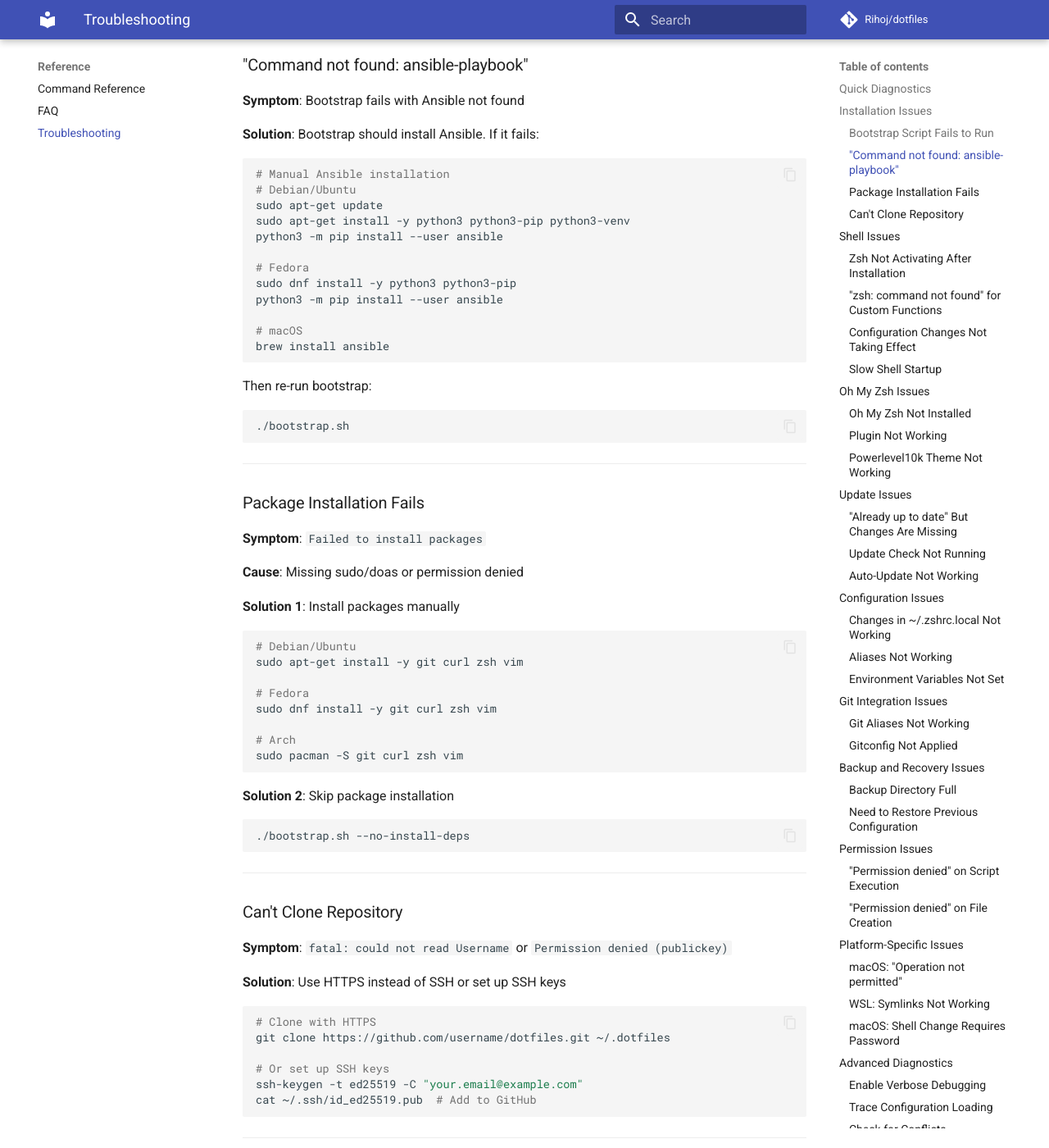
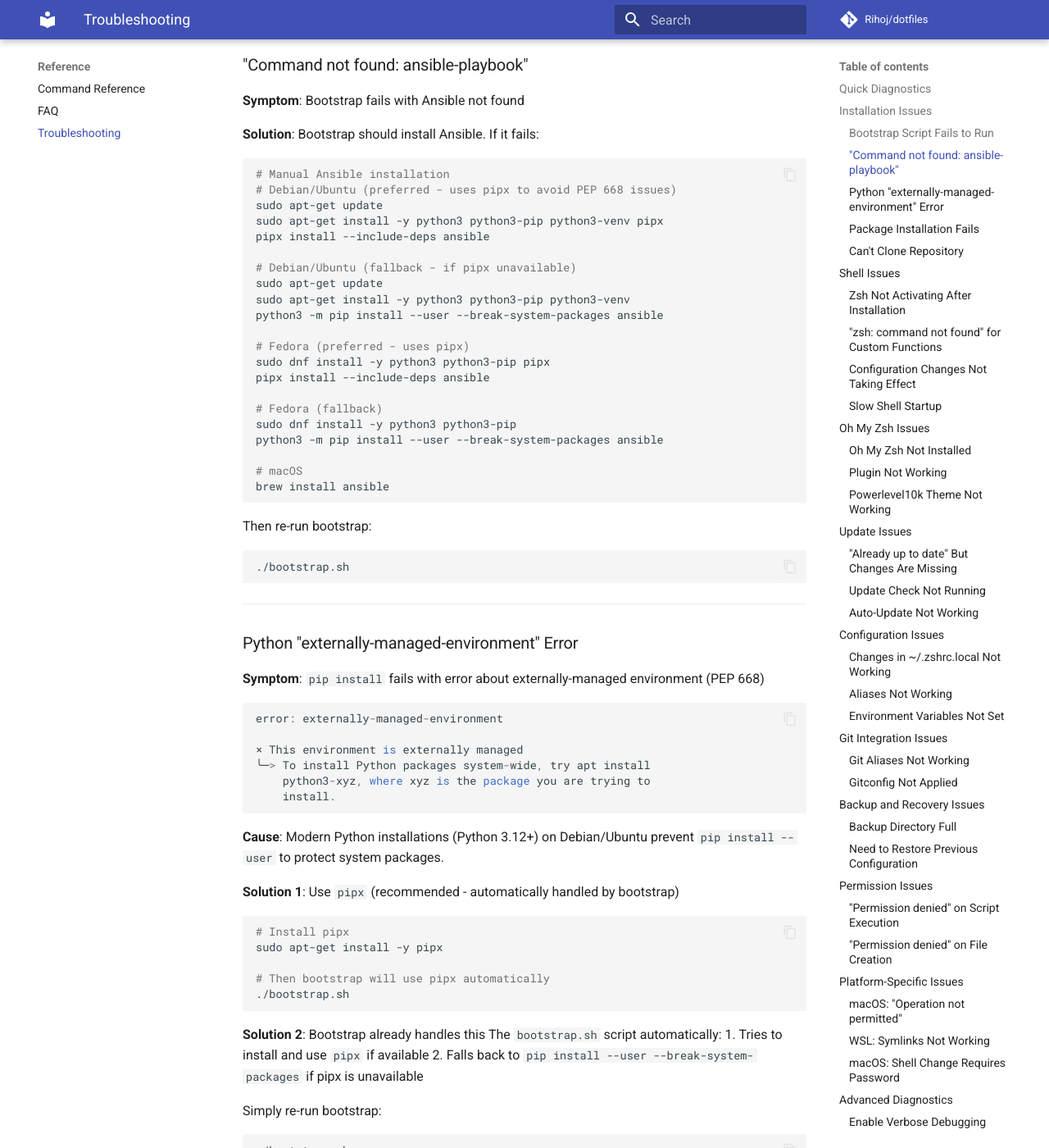
Before and after one commit to Rihoj/dotfiles, an MkDocs documentation site: the page built from docs/troubleshooting.md, in a window 1280 px wide and 1400 px high, scrolled down 1030 px. Shown: the whole window at 82% size. Built offline with MkDocs 1.6.1 and Material for MkDocs 9.7.7, drawn with Linux system fonts in a browser that asks for light colours; comment, search, counter and statistics services are not loaded; some of the changed text lies outside the part shown.

Commit message:
Update bootstrap.sh to support externally-managed Python (PEP 668)
Co-authored-by: Rihoj <1520296+Rihoj@users.noreply.github.com>

````diff
--- a/docs/troubleshooting.md
+++ b/docs/troubleshooting.md
@@ -50,14 +50,23 @@ chmod +x ~/.dotfiles/bootstrap.sh
 
 ```bash
 # Manual Ansible installation
-# Debian/Ubuntu
+# Debian/Ubuntu (preferred - uses pipx to avoid PEP 668 issues)
+sudo apt-get update
+sudo apt-get install -y python3 python3-pip python3-venv pipx
+pipx install --include-deps ansible
+
+# Debian/Ubuntu (fallback - if pipx unavailable)
 sudo apt-get update
 sudo apt-get install -y python3 python3-pip python3-venv
-python3 -m pip install --user ansible
+python3 -m pip install --user --break-system-packages ansible
 
-# Fedora
+# Fedora (preferred - uses pipx)
+sudo dnf install -y python3 python3-pip pipx
+pipx install --include-deps ansible
+
+# Fedora (fallback)
 sudo dnf install -y python3 python3-pip
-python3 -m pip install --user ansible
+python3 -m pip install --user --break-system-packages ansible
 
 # macOS
 brew install ansible
@@ -66,6 +75,48 @@ brew install ansible
 Then re-run bootstrap:
 ```bash
 ./bootstrap.sh
+```
+
+---
+
+### Python "externally-managed-environment" Error
+
+**Symptom**: `pip install` fails with error about externally-managed environment (PEP 668)
+
+```
+error: externally-managed-environment
+
+× This environment is externally managed
+╰─> To install Python packages system-wide, try apt install
+    python3-xyz, where xyz is the package you are trying to
+    install.
+```
+
+**Cause**: Modern Python installations (Python 3.12+) on Debian/Ubuntu prevent `pip install --user` to protect system packages.
+
+**Solution 1**: Use `pipx` (recommended - automatically handled by bootstrap)
+```bash
+# Install pipx
+sudo apt-get install -y pipx
+
+# Then bootstrap will use pipx automatically
+./bootstrap.sh
+```
+
+**Solution 2**: Bootstrap already handles this
+The `bootstrap.sh` script automatically:
+1. Tries to install and use `pipx` if available
+2. Falls back to `pip install --user --break-system-packages` if pipx is unavailable
+
+Simply re-run bootstrap:
+```bash
+./bootstrap.sh
+```
+
+**Solution 3**: Manual installation with pipx
+```bash
+sudo apt-get install -y pipx
+pipx install --include-deps ansible
 ```
 
 ---
````
Also changed, not shown: 1 other file.
